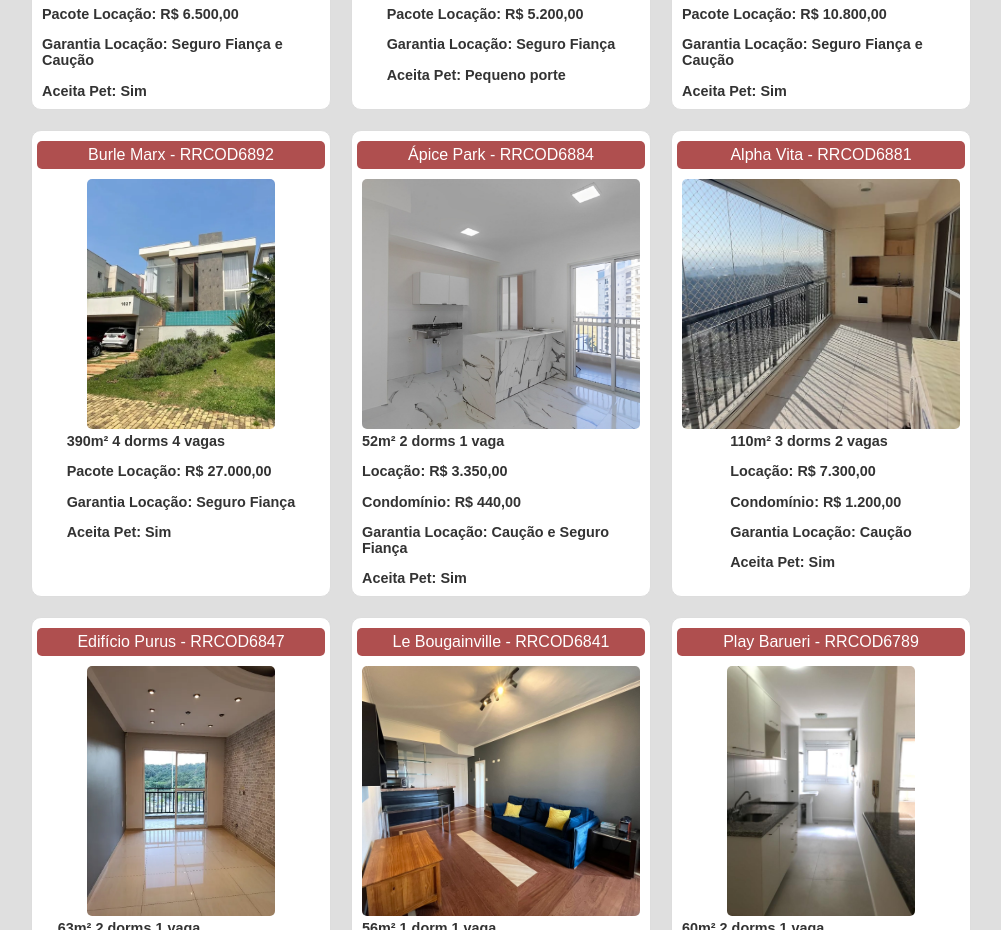
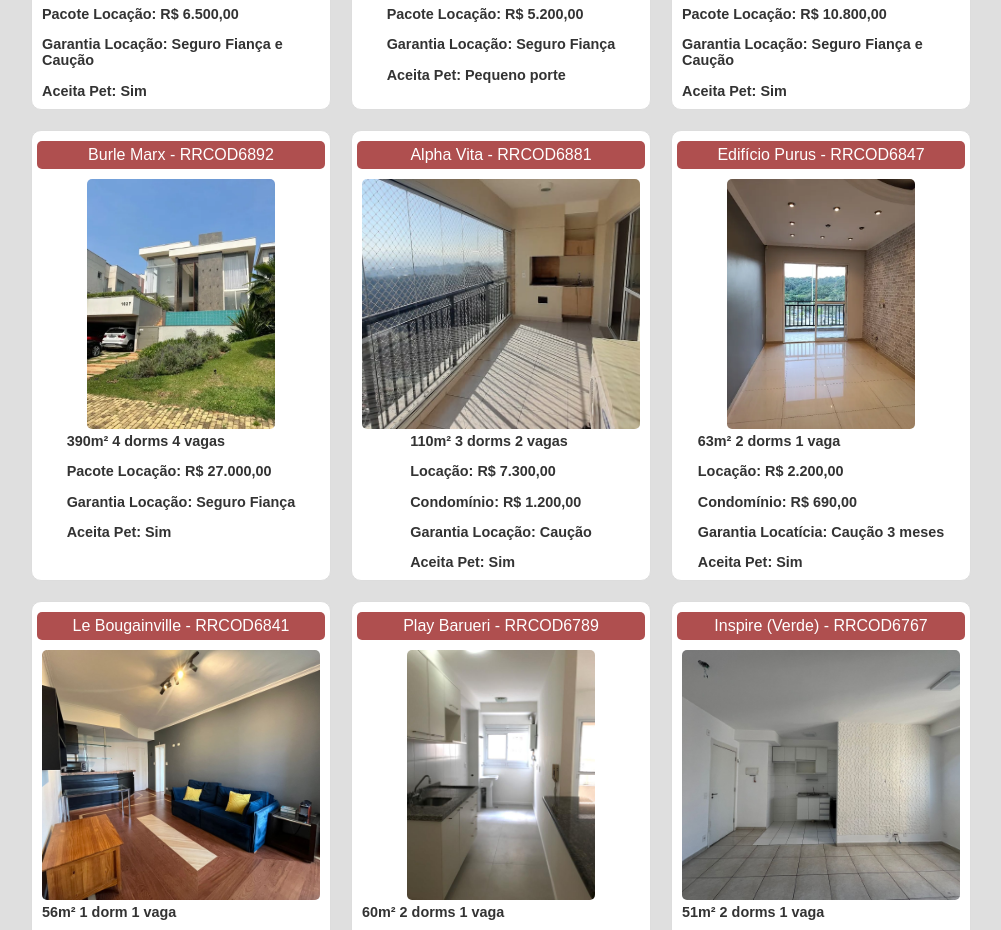
Before and after one commit to AndreTF1/AndreTF1.github.io, a plain HTML site: page Index.html in a window 1280 px wide. Shown: the part 1000-1930 px from the top of the page, without its empty margins (139-1140 px from the left). Drawn offline with Linux system fonts and the light colour scheme.

Commit message:
Update Index.html

```diff
--- a/Index.html
+++ b/Index.html
@@ -222,19 +222,6 @@
                 </div>
             </div>
 
-            <div class="gallery-item">
-                <div class="text-box"> Ápice Park - RRCOD6884</div>
-                <a href="https://drive.google.com/drive/folders/17RqbvMY5T2qXvajY_bodyTBCu-e0xfEH?usp=sharing" target="blank">
-                    <img src="img/6884.jpg" alt="Imagem 1">
-                </a>
-                <div class="description">
-                    52m² 2 dorms 1 vaga<p></p>Locação: R$ 3.350,00<p></p>
-                    Condomínio: R$ 440,00<p></p>
-                    Garantia Locação: Caução e Seguro Fiança<p></p>
-                    Aceita Pet: Sim
-                </div>
-            </div>
-
              <div class="gallery-item">
                 <div class="text-box">Alpha Vita - RRCOD6881</div>
                 <a href="https://drive.google.com/drive/folders/1qu5FfWqP2z5lGj4XfIM3Hg4zKEwz4nce?usp=sharing" target="blank">
```
